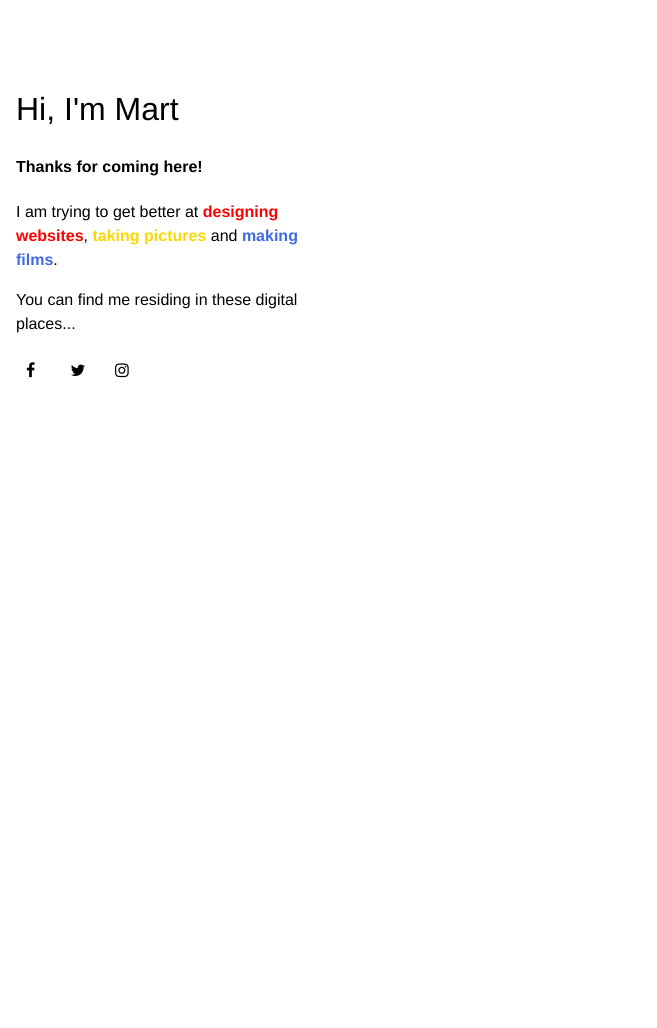
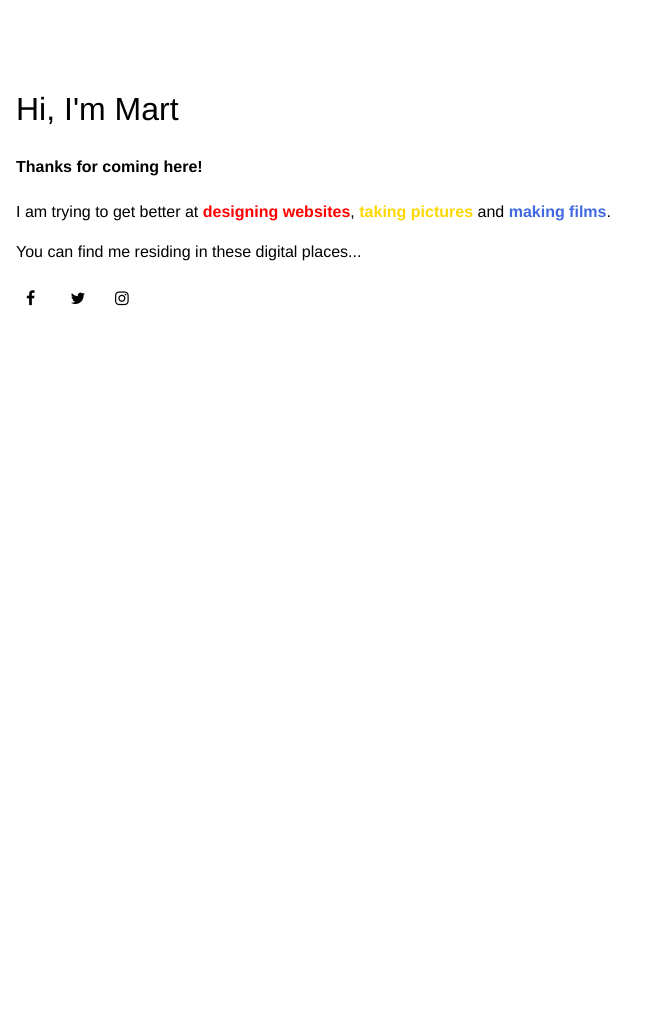
Before and after one commit to mxdws/espresso, a Jekyll site: the page built from index.html, in a window 1280 px wide. Shown: the whole page, without its empty margins (0-657 px from the left). Built offline with Jekyll 4.4.1, drawn with Linux system fonts in a browser that asks for light colours; nearby versions of some CDN libraries.

Commit message:
Update style.css

```diff
--- a/assets/css/style.css
+++ b/assets/css/style.css
@@ -10,7 +10,7 @@ body {
 	font-family: "HelveticaNeue-Light", "Helvetica Neue Light", "Helvetica Neue", Helvetica, Arial, "Lucida Grande", sans-serif;
    	font-weight: 300;
 	margin: 0 auto;
-	max-width: 20em;
+	max-width: 50em;
 	line-height: 1.5;
 	padding: 4em 1em;
 }
```
